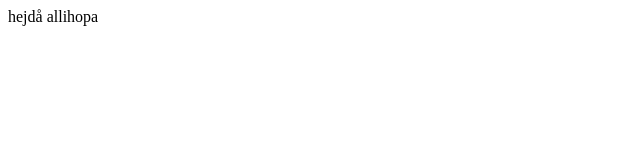
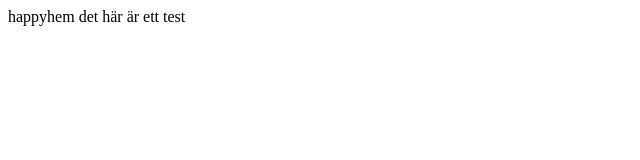
Before and after one commit to macacan/Frontend1, a plain HTML site: page index.html in a window 1280 px wide. Shown: the whole page, without its empty margins (0-640 px from the left). Drawn offline with Linux system fonts and the light colour scheme.

Commit message:
changed the file, testing push

```diff
--- a/index.html
+++ b/index.html
@@ -6,6 +6,8 @@
     <title>Document</title>
 </head>
 <body>
-hejdå allihopa
+happyhem
+det här är
+ett test
 </body>
 </html>
```
